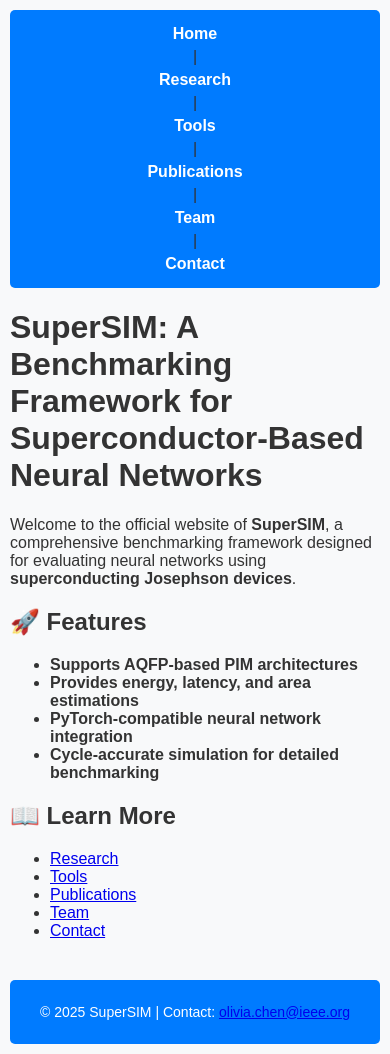
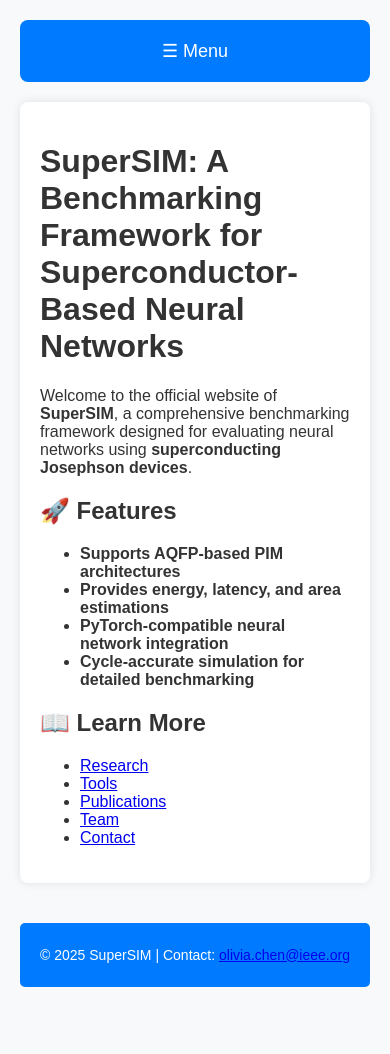
Before and after one commit to cryo-lab/SuperSIM-Website, a Jekyll site: the page built from index.md, in a window 390 px wide. Built offline with Jekyll 4.4.1, drawn with Linux system fonts in a browser that asks for light colours; after the commit the page ends 1007 px from its top, so only the background shows below that.

```diff
--- a/_layouts/default.html
+++ b/_layouts/default.html
@@ -9,22 +9,32 @@
 
 <body>
     <nav>
-     <a href="{{ site.baseurl }}/">Home</a> |
-     <a href="{{ site.baseurl }}/research/">Research</a> |
-     <a href="{{ site.baseurl }}/tools/">Tools</a> |
-    <a href="{{ site.baseurl }}/publications/">Publications</a> |
-    <a href="{{ site.baseurl }}/team/">Team</a> |
+        <button class="menu-toggle">☰ Menu</button>
+        <div class="menu">
+            <a href="{{ site.baseurl }}/">Home</a>
+            <a href="{{ site.baseurl }}/research/">Research</a>
+            <a href="{{ site.baseurl }}/tools/">Tools</a>
+            <a href="{{ site.baseurl }}/publications/">Publications</a>
+            <a href="{{ site.baseurl }}/team/">Team</a>
             <a href="{{ site.baseurl }}/contact/">Contact</a>
+        </div>
     </nav>
 
-
-<div class="content">
+    <main>
         {{ content }}
-</div>
+    </main>
 
     <footer>
-    <p>© 2025 SuperSIM | Contact: <a href="mailto:olivia.chen@ieee.org">olivia.chen@ieee.org</a></p>
+        <p>&copy; 2025 SuperSIM | Contact: <a href="mailto:olivia.chen@ieee.org">olivia.chen@ieee.org</a></p>
     </footer>
 
+    <script>
+        document.addEventListener("DOMContentLoaded", function() {
+            document.querySelector(".menu-toggle").addEventListener("click", function() {
+                document.querySelector(".menu").classList.toggle("active");
+            });
+        });
+    </script>
 </body>
+
 </html>
--- a/assets/style.css
+++ b/assets/style.css
@@ -13,18 +13,70 @@ nav {
     background: #007bff;
     padding: 10px;
     text-align: center;
-    border-radius: 5px;
+    border-radius: 8px;
+    display: flex;
+    justify-content: center;
+    gap: 10px;
 }
 
 nav a {
     color: white;
     text-decoration: none;
-    margin: 0 15px;
     font-weight: bold;
+    padding: 8px 12px;
+    border-radius: 5px;
 }
 
 nav a:hover {
-    text-decoration: underline;
+    background: #0056b3;
+}
+
+/* 汉堡菜单按钮 */
+.menu-toggle {
+    display: none;
+    background: #007bff;
+    color: white;
+    border: none;
+    padding: 10px;
+    font-size: 18px;
+    cursor: pointer;
+    border-radius: 5px;
+    width: 100%;
+    text-align: center;
+}
+
+/* 手机端优化导航栏 */
+@media (max-width: 768px) {
+    .menu-toggle {
+        display: block;
+    }
+
+    .menu {
+        display: none;
+        flex-direction: column;
+        align-items: center;
+        width: 100%;
+        padding: 10px;
+        background: #007bff;
+        border-radius: 5px;
+    }
+
+    .menu.active {
+        display: flex;
+    }
+
+    .menu a {
+        display: block;
+        width: 100%;
+        text-align: center;
+        padding: 10px;
+        color: white;
+        text-decoration: none;
+    }
+
+    .menu a:hover {
+        background: #0056b3;
+    }
 }
 
 /* 内容区域 */
@@ -32,7 +84,7 @@ main {
     margin-top: 20px;
     padding: 20px;
     background: white;
-    border-radius: 5px;
+    border-radius: 8px;
     box-shadow: 0px 0px 10px rgba(0, 0, 0, 0.1);
 }
 
@@ -46,28 +98,3 @@ footer {
     color: white;
     border-radius: 5px;
 }
-@media (max-width: 600px) {
-    body {
-        max-width: 100%;
-        padding: 10px;
-    }
-    nav {
-        display: flex;
-        flex-direction: column;
-    }
-    nav a {
-        margin: 5px 0;
-    }
-}
-button {
-    background: #007bff;
-    color: white;
-    border: none;
-    padding: 10px 20px;
-    font-size: 16px;
-    cursor: pointer;
-    border-radius: 5px;
-}
-button:hover {
-    background: #0056b3;
-}
```
Lines whose indentation alone changed are shown as unchanged.
